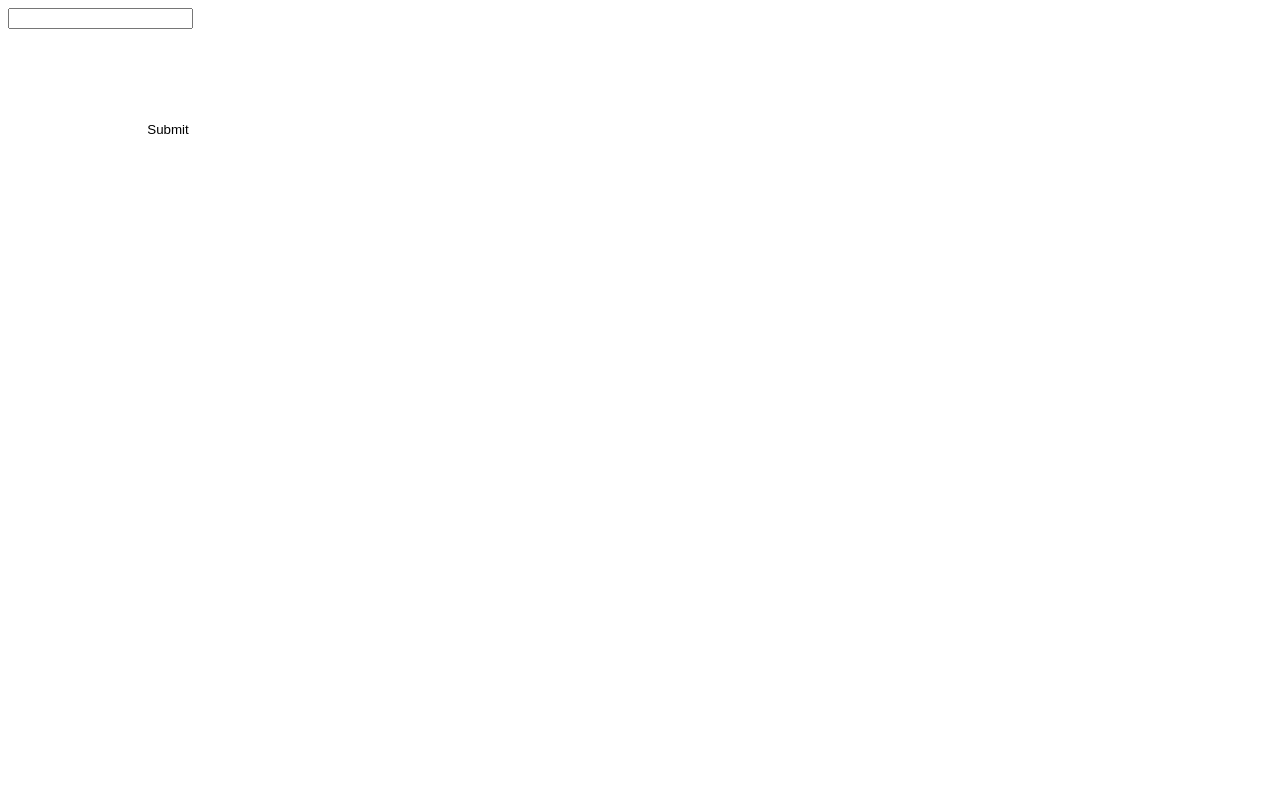
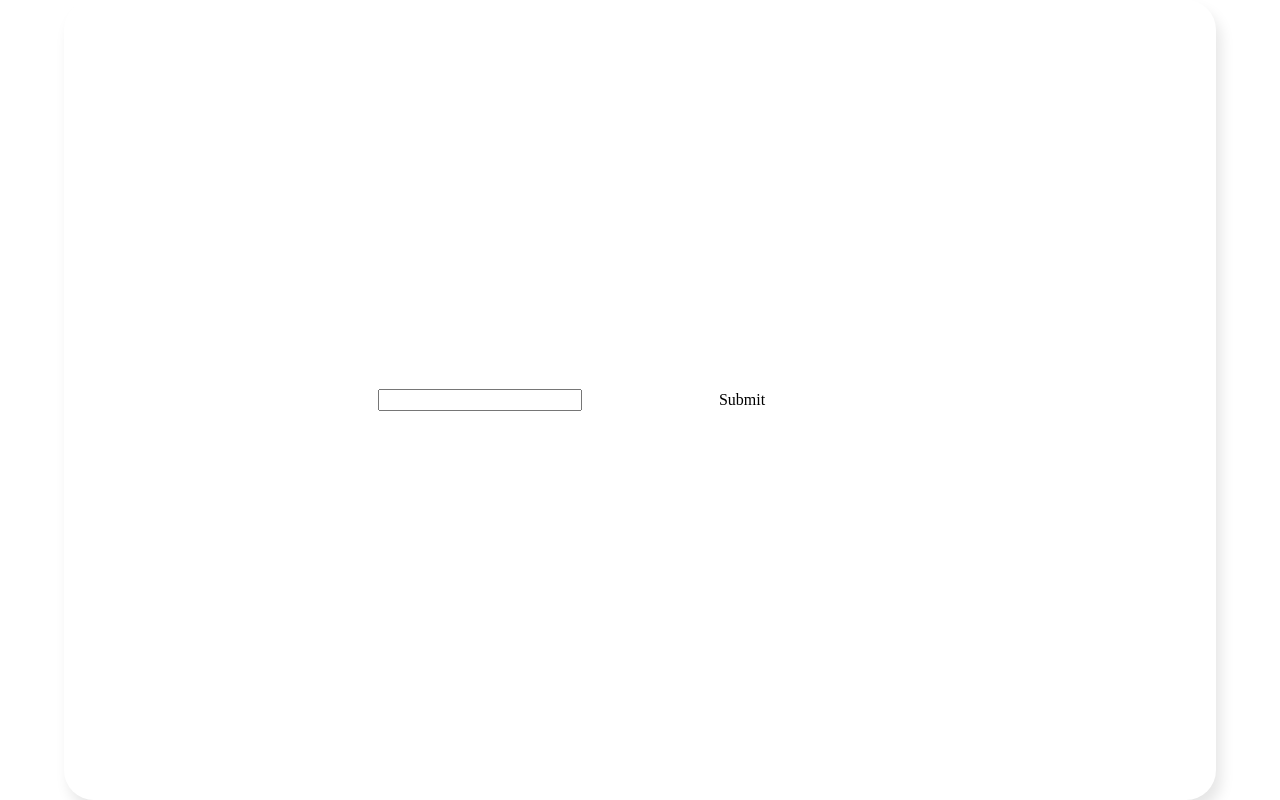
Before and after one commit to kevngn6695/Template_v1, a React (Create React App) app in the folder client/: page /admin in a window 1280 px wide. Built offline with nearby package versions, Linux system fonts and the light colour scheme.

Commit message:
Update: Adding more frontend [Fixed]

```diff
--- a/client/public/index.html
+++ b/client/public/index.html
@@ -1,4 +1,4 @@
-<!DOCTYPE html>
+<!doctype html>
 <html lang="en">
   <head>
     <meta charset="utf-8" />
@@ -10,34 +10,13 @@
       content="Web site created using create-react-app"
     />
     <link rel="apple-touch-icon" href="%PUBLIC_URL%/logo192.png" />
-    <!--
-      manifest.json provides metadata used when your web app is installed on a
-      user's mobile device or desktop. See https://developers.google.com/web/fundamentals/web-app-manifest/
-    -->
+
     <link rel="manifest" href="%PUBLIC_URL%/manifest.json" />
-    <!--
-      Notice the use of %PUBLIC_URL% in the tags above.
-      It will be replaced with the URL of the `public` folder during the build.
-      Only files inside the `public` folder can be referenced from the HTML.
 
-      Unlike "/favicon.ico" or "favicon.ico", "%PUBLIC_URL%/favicon.ico" will
-      work correctly both with client-side routing and a non-root public URL.
-      Learn how to configure a non-root public URL by running `npm run build`.
-    -->
     <title>React App</title>
   </head>
   <body>
     <noscript>You need to enable JavaScript to run this app.</noscript>
     <div id="root"></div>
-    <!--
-      This HTML file is a template.
-      If you open it directly in the browser, you will see an empty page.
-
-      You can add webfonts, meta tags, or analytics to this file.
-      The build step will place the bundled scripts into the <body> tag.
-
-      To begin the development, run `npm start` or `yarn start`.
-      To create a production bundle, use `npm run build` or `yarn build`.
-    -->
   </body>
 </html>
--- a/client/src/App.tsx
+++ b/client/src/App.tsx
@@ -6,6 +6,9 @@
  */
 
 import React, { Suspense, lazy } from "react";
+
+// @ts-ignore
+import "./assets/app.sass";
 
 import { BrowserRouter as Router, Route, Routes } from "react-router-dom";
 
--- a/client/src/assets/app.sass
+++ b/client/src/assets/app.sass
@@ -1,19 +1,21 @@
-@use "./app.sass"
+@use "./mixin/index.mixin" as mixin
 
-*
-    box-sizzing: border-box
-
-    @include reset()
+*, *::before, *::after
+    box-sizing: border-box
+    @include mixin.reset()
 
 
 html
     scroll-behavior: smooth
 
+
 body
-    padding: 0
-    margin: 0
     // background: var(--bg)
     // font: 16px 1.5
+    margin: 0
+    padding: 0
+    @include mixin.center(column, center, center)
+
 
 input, button, textarea, select
     font: inherit
--- a/client/src/assets/components/common/Container.sass
+++ b/client/src/assets/components/common/Container.sass
@@ -0,0 +1,13 @@
+@use "../init" as *
+@use "../../mixin/index.mixin" as mixin
+
+.ctn
+    min-height: 100vh
+    width: clamp(20rem, 90vw, 75rem)
+    border-radius: 30px
+    box-shadow: $regular-shadow
+    transition: all 0.5s ease-in-out
+    @include mixin.center(column, center, center)
+
+    &:hover
+        box-shadow: none
--- a/client/src/assets/components/init.sass
+++ b/client/src/assets/components/init.sass
@@ -17,5 +17,5 @@ $height: 100vh
 
 // Effect
 
-$regular-shadow: 0 2px 4px rgba(0, 0, 0, 0.1)
+$regular-shadow: 5px 10px 14px rgba(0, 0, 0, 0.1)
 $neumorphism-shadow: 5px 5px 13px #d6d6d6, -5px -5px 13px #ffffff;
--- a/client/src/assets/mixin/index.mixin.sass
+++ b/client/src/assets/mixin/index.mixin.sass
@@ -1,7 +1,7 @@
 @use "../components/init"
 
 /**/
-@mix reset()
+@mixin reset()
     padding: 0
     margin: 0
 
--- a/client/src/components/common/Container.tsx
+++ b/client/src/components/common/Container.tsx
@@ -1,6 +1,9 @@
 import React from "react";
 
 import { ContainerProps } from "../../types/index.types";
+
+// @ts-ignore
+import "../../assets/components/common/Container.sass";
 
 function Container({ className, children }: ContainerProps) {
   return <section className={className}>{children}</section>;
```
Also changed, not shown: 2 other files (tests, documents, lock files or other folders).
